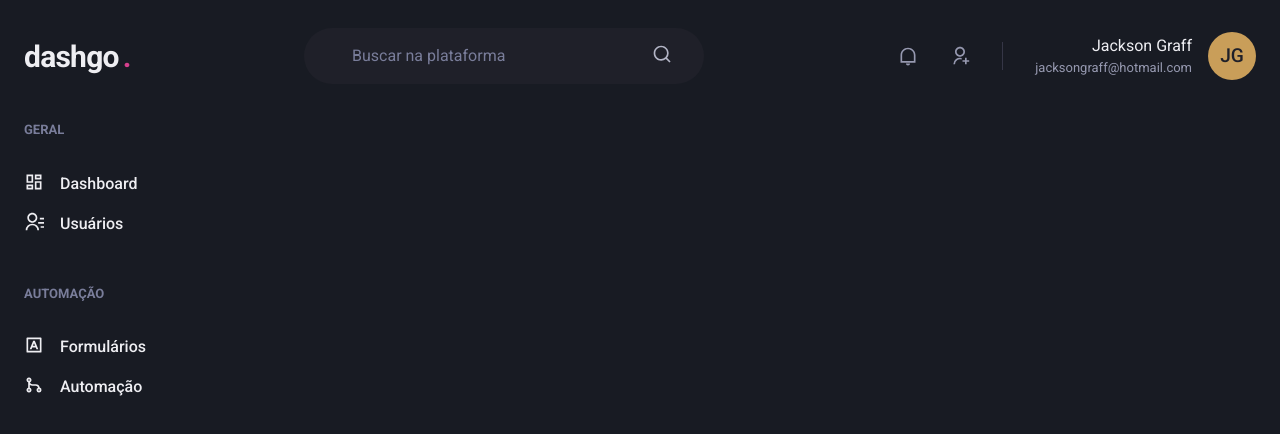
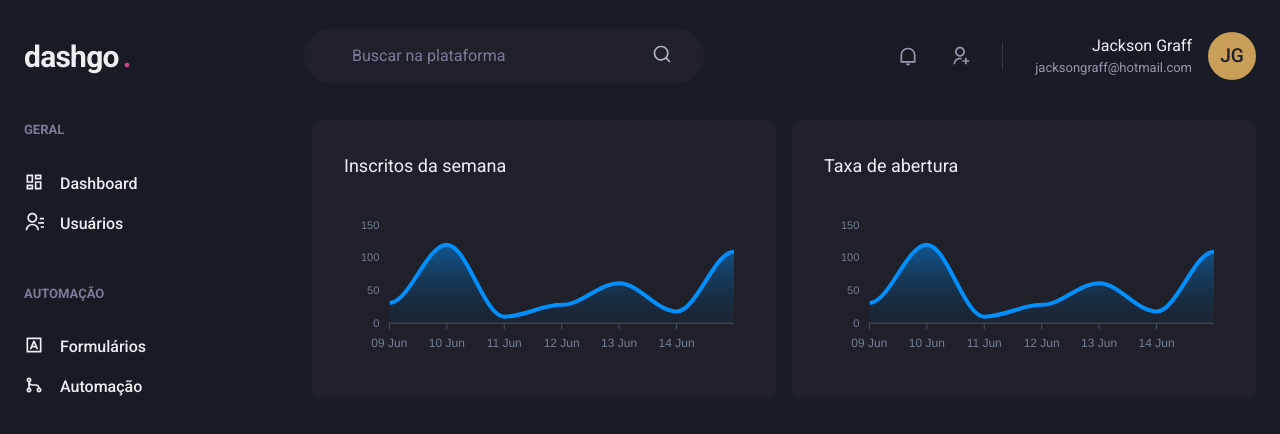
Before and after one commit to jrgraff/dashgo, a Next.js app: page /dashboard in a window 1280 px wide. Shown: the top 434 px of the page. Built offline with nearby package versions, Linux system fonts and the light colour scheme.

Commit message:
style: dashboard

```diff
--- a/package.json
+++ b/package.json
@@ -12,9 +12,11 @@
     "@chakra-ui/react": "^1.6.3",
     "@emotion/react": "^11.4.0",
     "@emotion/styled": "^11.3.0",
+    "apexcharts": "^3.27.1",
     "framer-motion": "^4.1.17",
     "next": "10.2.3",
     "react": "17.0.2",
+    "react-apexcharts": "^1.3.9",
     "react-dom": "17.0.2",
     "react-icons": "^4.2.0"
   },
--- a/src/pages/dashboard.tsx
+++ b/src/pages/dashboard.tsx
@@ -1,7 +1,66 @@
-import { Flex } from '@chakra-ui/react'
+import { Flex, SimpleGrid, Box, Text, theme } from '@chakra-ui/react'
+import dynamic from 'next/dynamic'
 
 import { Header } from '../components/Header'
 import { Sidebar } from '../components/Sidebar'
+
+const Chart = dynamic(() => import('react-apexcharts'), {
+  ssr: false,
+})
+
+const options = {
+  chart: {
+    toolbar: {
+      show: false,
+    },
+    zoom: {
+      enabled: false,
+    },
+    foreColor: theme.colors.gray[500],
+  },
+  grid: {
+    show: false,
+  },
+  dataLabels: {
+    enabled: false,
+  },
+  tooltip: {
+    enabled: false,
+  },
+  xaxis: {
+    type: 'datetime',
+    axisBorder: {
+      color: theme.colors.gray[600],
+    },
+    axisTicks: {
+      color: theme.colors.gray[600],
+    },
+    categories: [
+      '2021-06-09T00:00:00.000Z',
+      '2021-06-10T00:00:00.000Z',
+      '2021-06-11T00:00:00.000Z',
+      '2021-06-12T00:00:00.000Z',
+      '2021-06-13T00:00:00.000Z',
+      '2021-06-14T00:00:00.000Z',
+      '2021-06-15T00:00:00.000Z',
+    ],
+  },
+  fill: {
+    opacity: 0.3,
+    type: 'gradient',
+    gradient: {
+      shade: 'dark',
+      opacityFrom: 0.7,
+      opacityTo: 0.3
+    }
+  }
+}
+
+const series = [
+  {
+    name: 'series1', data: [31, 120, 10, 28, 61, 18, 109]
+  }
+]
 
 export default function Dashboard() {
   return (
@@ -10,6 +69,32 @@
 
       <Flex w="100%" my="6" maxWidth={1480} mx="auto" px="6">
         <Sidebar />
+
+        <SimpleGrid
+          flex="1"
+          gap="4"
+          minChildWidth="320px"
+          align="flex-start"
+        >
+          <Box
+            p="8"
+            bg="gray.800"
+            borderRadius={8}
+            pb="4"
+          >
+            <Text fontSize="lg" mb="4">Inscritos da semana</Text>
+            <Chart options={options} series={series} type="area" height={160} />
+          </Box>
+          <Box
+            p="8"
+            bg="gray.800"
+            borderRadius={8}
+            pb="4"
+          >
+            <Text fontSize="lg" mb="4">Taxa de abertura</Text>
+            <Chart options={options} series={series} type="area" height={160} />
+          </Box>
+        </SimpleGrid>
       </Flex>
     </Flex>
   )
```
Also changed, not shown: 1 other file (tests, documents, lock files or other folders).
